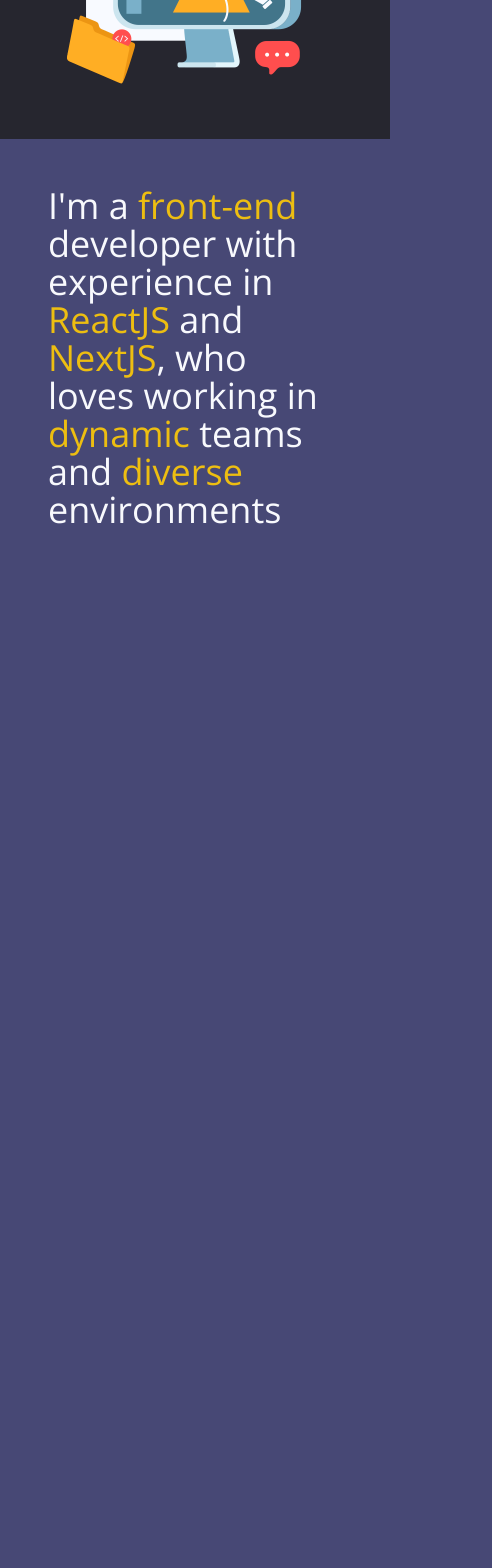
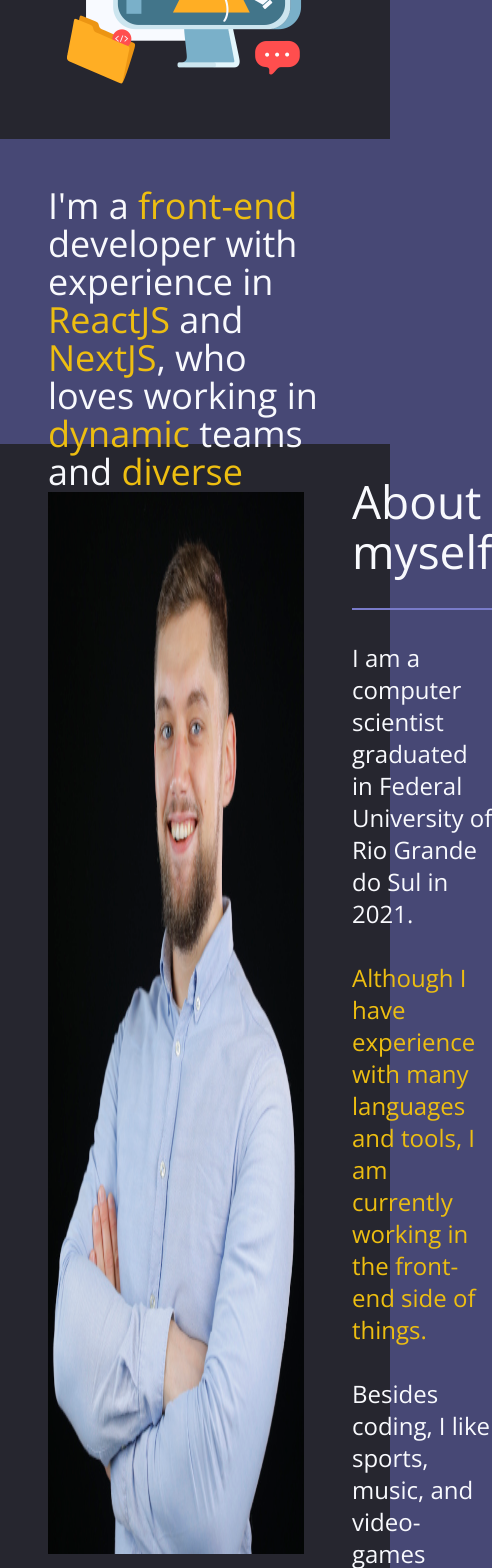
Before and after one commit to mwolfart/mwolfart.github.io, a Next.js app: page / in a window 390 px wide. Shown: the part 400-1968 px from the top of the page, 492 px wide, since content can reach past the window. Before the commit the page ends 977 px from the top, so only its background shows below. Built offline with nearby package versions, Linux system fonts and the light colour scheme.

Commit message:
[about]: add component; add picture

```diff
--- /dev/null
+++ b/src/components/feature/about/index.tsx
@@ -0,0 +1,24 @@
+import { FC } from 'react'
+import { useTranslations } from 'use-intl'
+import { Img } from '@ui-components'
+
+export const About: FC = () => {
+  const t = useTranslations('about')
+  return (
+    <div className="md:pr-24 md:py-12">
+      <div className="bg-dark p-8 flex flex-row gap-8">
+        <div className="p-4">
+          <Img src="/images/profile-2x.jpg" width="w-64" height="h-full" />
+        </div>
+        <div className="flex flex-col gap-8">
+          <h1 className="text-white border-b-2 border-lightblue w-fit pb-8">
+            {t('title')}
+          </h1>
+          <p className="text-md">{t('paragraphOne')}</p>
+          <p className="text-md text-primary">{t('paragraphTwo')}</p>
+          <p className="text-md">{t('paragraphThree')}</p>
+        </div>
+      </div>
+    </div>
+  )
+}
--- a/src/components/feature/index.ts
+++ b/src/components/feature/index.ts
@@ -1 +1,3 @@
 export { Header } from './header'
+export { Intro } from './intro'
+export { About } from './about'
--- /dev/null
+++ b/src/components/feature/intro/index.tsx
@@ -0,0 +1,26 @@
+import { FC } from 'react'
+import { useTranslations } from 'use-intl'
+import { Img } from '@ui-components'
+
+export const Intro: FC = () => {
+  const t = useTranslations('home')
+  const description = t.rich('description', {
+    span: (children) => <span className="text-primary">{children}</span>,
+  })
+  return (
+    <div className="h-screen">
+      <div className="bg-dark flex flex-col items-center p-12 sm:pt-24 md:items-start md:flex-row md:home-title-shape lg:pl-40">
+        <div className="py-8 flex-grow text-center md:pb-0 sm:text-left">
+          <span className="text-sm md:text-md text-lightblue">
+            {t('prefix')}
+          </span>
+          <h1 className="flex-grow">{t('title')}</h1>
+        </div>
+        <Img src="/images/computer.png" width="w-64" height="h-64" />
+      </div>
+      <div className="relative md:top-24 p-12 sm:p-24 lg:pl-40 md:w-2/3">
+        <p className="text-xl">{description}</p>
+      </div>
+    </div>
+  )
+}
--- a/src/pages/index.tsx
+++ b/src/pages/index.tsx
@@ -1,26 +1,11 @@
+import { Intro, About } from '@feature-components'
 import { ReactNode } from 'react'
-import { useTranslations } from 'use-intl'
-import { Img } from '@ui-components'
 
 export default function Home(): ReactNode {
-  const t = useTranslations('home')
-  const description = t.rich('description', {
-    span: (children) => <span className="text-primary">{children}</span>,
-  })
   return (
-    <div className="h-screen">
-      <div className="bg-dark flex flex-col items-center p-12 sm:pt-24 md:items-start md:flex-row md:home-title-shape lg:pl-40">
-        <div className="py-8 flex-grow text-center md:pb-0 sm:text-left">
-          <span className="text-sm md:text-md text-lightblue">
-            {t('prefix')}
-          </span>
-          <h1 className="flex-grow">{t('title')}</h1>
-        </div>
-        <Img src="/images/computer.png" width="w-64" height="h-64" />
-      </div>
-      <div className="relative md:top-24 p-12 sm:p-24 lg:pl-40 md:w-2/3">
-        <p className="text-xl">{description}</p>
-      </div>
+    <div className="overflow">
+      <Intro />
+      <About />
     </div>
   )
 }
```
Also changed, not shown: public/images/profile-2x.jpg (added), public/images/profile.jpg (added).
